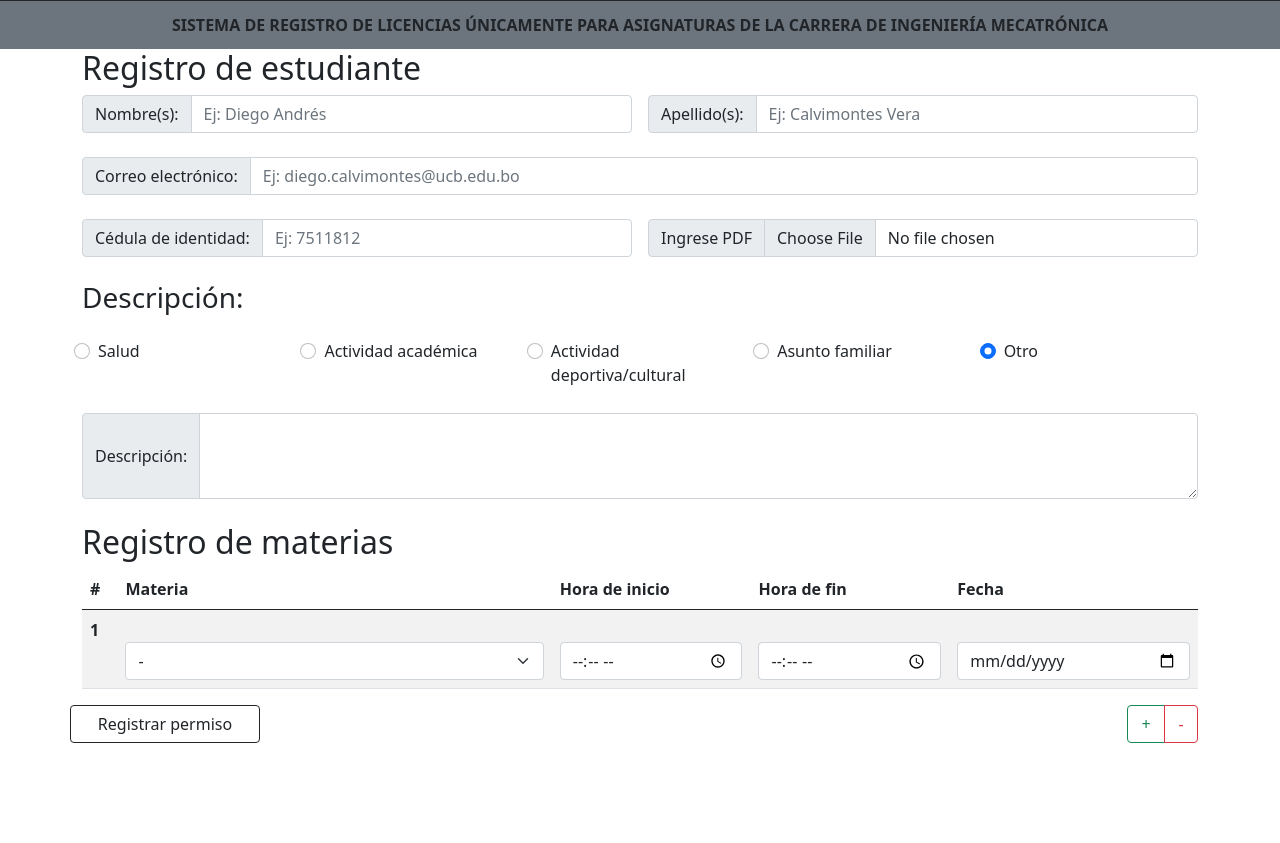
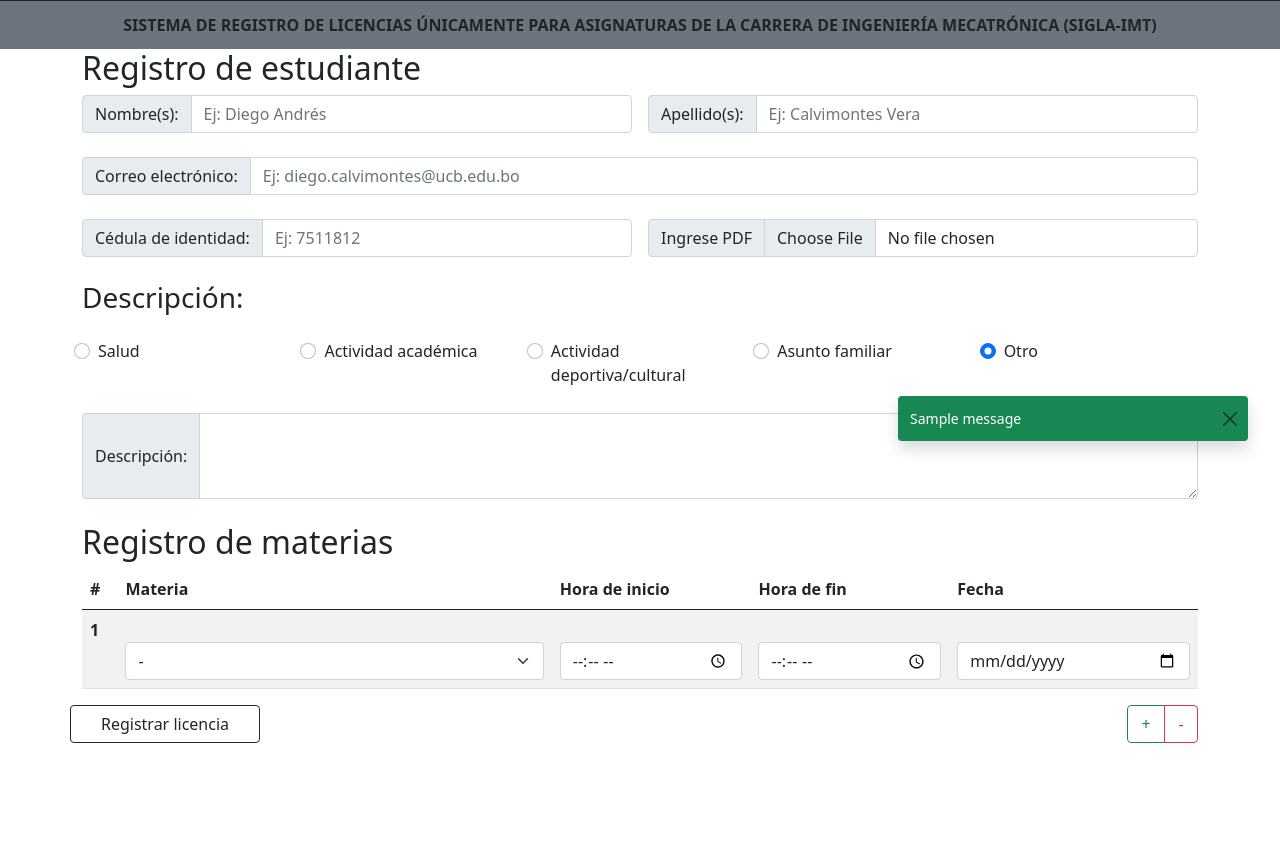
Before and after one commit to Hinf1nity/licencias-imt, a Django app: page /cidimec/licencias-imt/registro/ in a window 1280 px wide. Shown: the part 327-1170 px from the top of the page. Run offline with Django 4.2, Linux system fonts and the light colour scheme; tables that the repository leaves empty hold one stand-in row (values such as "Sample post"); one stand-in notice (Sample message) is shown.

Commit message:
Changes templetes
Permisos changes to licencias and it's added a toast for success registration of a license

```diff
--- a/consultas/templates/estado.html
+++ b/consultas/templates/estado.html
@@ -3,7 +3,7 @@
 <div class="container">
     <div class="row justify-content-center">
         <div class="col-md-8">
-            <h1 class="text-center">Estado de Solicitudes de Permisos Realizadas por el Estudiante</h1>
+            <h1 class="text-center">Estado de Solicitudes de Licencias Realizadas por el Estudiante</h1>
             <link rel="stylesheet" href="https://cdn.jsdelivr.net/npm/bootstrap@5.0.2/dist/css/bootstrap.min.css">
             <script src="https://code.jquery.com/jquery-3.5.1.slim.min.js"></script>
             <script src="https://cdn.jsdelivr.net/npm/@popperjs/core@2.11.6/dist/umd/popper.min.js"></script>
@@ -14,7 +14,7 @@
                 <thead>
                     <tr>
                         <th>Materia(s)</th>
-                        <th>Estado del (de los) Permiso(s) Solicitado(s)</th>
+                        <th>Estado de la(s) Licencia(s) Solicitada(s)</th>
                         <th>Fecha en la que se Realiza la Solicitud</th>
                         <th>Observaciones</th>
                     </tr>
--- a/consultas/templates/layouts/base_1.html
+++ b/consultas/templates/layouts/base_1.html
@@ -25,6 +25,7 @@
     <div class="container d-flex justify-content-center">
         <span class="navbar-text fw-bold fs-6 text-dark text-center">
             SISTEMA DE REGISTRO DE LICENCIAS ÚNICAMENTE PARA ASIGNATURAS DE LA CARRERA DE INGENIERÍA MECATRÓNICA
+            (SIGLA-IMT)
         </span>
     </div>
 </nav>
--- a/gestion/templates/petitions/petition_list.html
+++ b/gestion/templates/petitions/petition_list.html
@@ -127,7 +127,7 @@
                                     <th>Materias</th>
                                     <th>hora Inicio</th>
                                     <th>hora Fin</th>
-                                    <th>Fecha permiso</th>
+                                    <th>Fecha licencia</th>
                                 </tr>
                             </thead>
                             <tbody>
--- a/registro/templates/form_regis.html
+++ b/registro/templates/form_regis.html
@@ -23,7 +23,6 @@
             background-color: #ffa5a5;
         }
     </style>
-    <script src="https://code.jquery.com/jquery-3.7.0.js"></script>
 </head>
 
 <header class="bg-dark text-white py-3">
@@ -32,8 +31,8 @@
             <img src="https://i.imgur.com/z4gMSNl.png" alt="Logo" style="width: 80%; height: 30%;">
         </div>
         <div>
-            <h1>Sistema de Registro de Permisos</h1>
-            <p>Bienvenido a el Sistema de Registro de Permisos</p>
+            <h1>Sistema de Registro de Licencias</h1>
+            <p>Bienvenido a el Sistema de Registro de Licencias</p>
         </div>
     </div>
 </header>
@@ -41,6 +40,7 @@
     <div class="container d-flex justify-content-center">
         <span class="navbar-text fw-bold fs-6 text-dark text-center">
             SISTEMA DE REGISTRO DE LICENCIAS ÚNICAMENTE PARA ASIGNATURAS DE LA CARRERA DE INGENIERÍA MECATRÓNICA
+            (SIGLA-IMT)
         </span>
     </div>
 </nav>
@@ -48,6 +48,34 @@
 <body>
     <div class="container">
         <h2>Registro de estudiante</h2>
+        {% if messages %}
+        <div class="position-fixed bottom-0 end-0 p-3" style="z-index: 1000;">
+            <div id="toast-container" class="toast-container p-3 bottom-0 end-0">
+                {% for message in messages %}
+                <div class="toast align-items-center text-white bg-success border-0" role="alert" aria-live="assertive"
+                    aria-atomic="true">
+                    <div class="d-flex">
+                        <div class="toast-body">
+                            {{ message }}
+                        </div>
+                        <button type="button" class="btn-close me-2 m-auto" data-bs-dismiss="toast"
+                            aria-label="Close"></button>
+                    </div>
+                </div>
+                {% endfor %}
+            </div>
+        </div>
+
+        <!-- Inicialización del Toast con JavaScript -->
+        <script>
+            document.addEventListener('DOMContentLoaded', function () {
+                var toast = new bootstrap.Toast(document.querySelector('.toast'), {
+                    autohide: false // Puedes ajustar otras opciones según tus necesidades
+                });
+                toast.show(); // Muestra el Toast
+            });
+        </script>
+        {% endif %}
         <form method="POST" id="form-permisos" enctype="multipart/form-data">
             {% csrf_token %}
             {% if msg3 %}
@@ -250,7 +278,7 @@
                 <!-- <button type="button" class="btn btn-outline-dark col-md-2" id="guardar-registro" data-bs-toggle="modal"
                     data-bs-target="#confirmarModal">Registrar permiso</button> -->
                 <button type="button" class="btn btn-outline-dark col-md-2" onclick="validarYAbrirModal()">Registrar
-                    permiso</button>
+                    licencia</button>
                 <div class="col-md-9"></div>
                 <div class="btn-group col-md-1" role="group" aria-label="Basic mixed styles example">
                     <button type="button" class="btn btn-outline-success" id="agregar-materia">+</button>
@@ -267,12 +295,12 @@
                         </div>
                         <div class="modal-body">
                             ¿Está seguro de registrar los datos ingresados?<br />
-                            Si es así, presione el botón "Registar permiso".
+                            Si es así, presione el botón "Registar licencia".
                         </div>
                         <div class="modal-footer">
                             <button type="button" class="btn btn-secondary" data-bs-dismiss="modal">Cerrar</button>
                             <button type="button" class="btn btn-primary" id="confirmarGuardar">Registrar
-                                permiso</button>
+                                licencia</button>
                         </div>
                     </div>
                 </div>
@@ -284,7 +312,8 @@
     <script>
         window.permisoCount = 1;
     </script>
-    <script src="https://cdn.jsdelivr.net/npm/@popperjs/core@2.11.6/dist/umd/popper.min.js"></script>
+    <script src="https://code.jquery.com/jquery-3.7.0.js"></script>
+    <script src="https://cdn.jsdelivr.net/npm/bootstrap@5.0.2/dist/js/bootstrap.bundle.min.js"></script>
     <script src="https://cdn.jsdelivr.net/npm/bootstrap@5.0.2/dist/js/bootstrap.min.js"></script>
     <script src="{% static 'registro/script.js' %}"></script>
 
--- a/registro/templates/index.html
+++ b/registro/templates/index.html
@@ -54,6 +54,7 @@
     <div class="container d-flex justify-content-center">
         <span class="navbar-text fw-bold fs-6 text-dark text-center">
             SISTEMA DE REGISTRO DE LICENCIAS ÚNICAMENTE PARA ASIGNATURAS DE LA CARRERA DE INGENIERÍA MECATRÓNICA
+            (SIGLA-IMT)
         </span>
     </div>
 </nav>
--- a/registro/views.py
+++ b/registro/views.py
@@ -1,4 +1,5 @@
 from django.shortcuts import render, redirect
+from django.contrib import messages
 from .forms import CreateNewRegis, PermisosFormSet
 from .models import estudiantes, permisos
 from .forms import PermisosFormSet
@@ -60,5 +61,6 @@ def form_regis(request):
                     print(request.POST['flexRadioDefault'])
                     permiso.motivo = request.POST['flexRadioDefault']
                     permiso.save()
+        messages.success(request, 'Registro de licencia exitoso')
 
         return redirect('/cidimec/licencias-imt/registro/')
```
